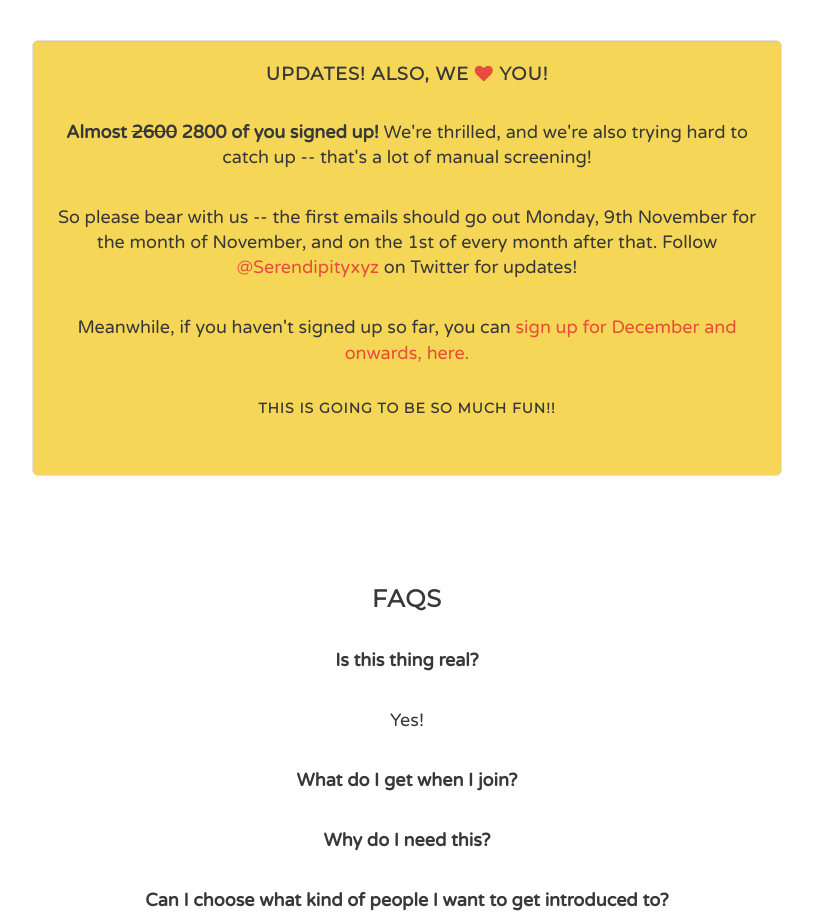
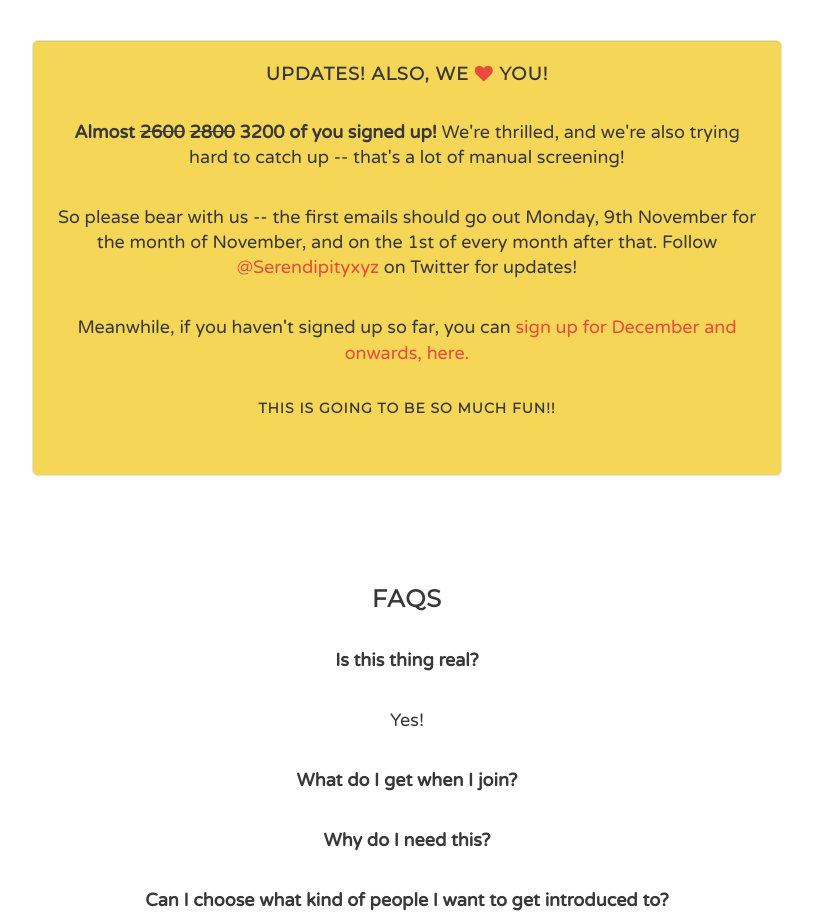
Before and after one commit to manasvinik/srndpt, a plain HTML site: page index.html in a window 1280 px wide. Shown: the part 1200-2118 px from the top of the page, without its empty margins (233-1046 px from the left). Drawn offline with Linux system fonts and the light colour scheme; some packages are replaced by stand-ins of ours.

Commit message:
Update index.html
Update signup numbers

```diff
--- a/index.html
+++ b/index.html
@@ -102,7 +102,7 @@
             <div class="well well-lg">
             <h4>Updates! Also, We <i class="fa fa-heart" style="color:#e74c3c"></i> you!</h4>
             <p>
-               <b>Almost <s>2600</s> 2800 of you signed up!</b> We're thrilled, and we're also trying hard to catch up -- that's a lot of manual screening!</p>
+               <b>Almost <s>2600</s> <s>2800</s> 3200 of you signed up!</b> We're thrilled, and we're also trying hard to catch up -- that's a lot of manual screening!</p>
             <p>So please bear with us -- the first emails should go out Monday, 9th November for the month of November, and on the 1st of every month after that. Follow <a href="https://twitter.com/Serendipityxyz" style="color:#e74c3c">@Serendipityxyz</a> on Twitter for updates!</p>
             <p>Meanwhile, if you haven't signed up so far, you can <a href="https://getserendipity.typeform.com/to/uCFZ07" style="color:#e74c3c">sign up for December and onwards, here.</a></p>
             <h5>This is going to be so much fun!!</h5>
```
